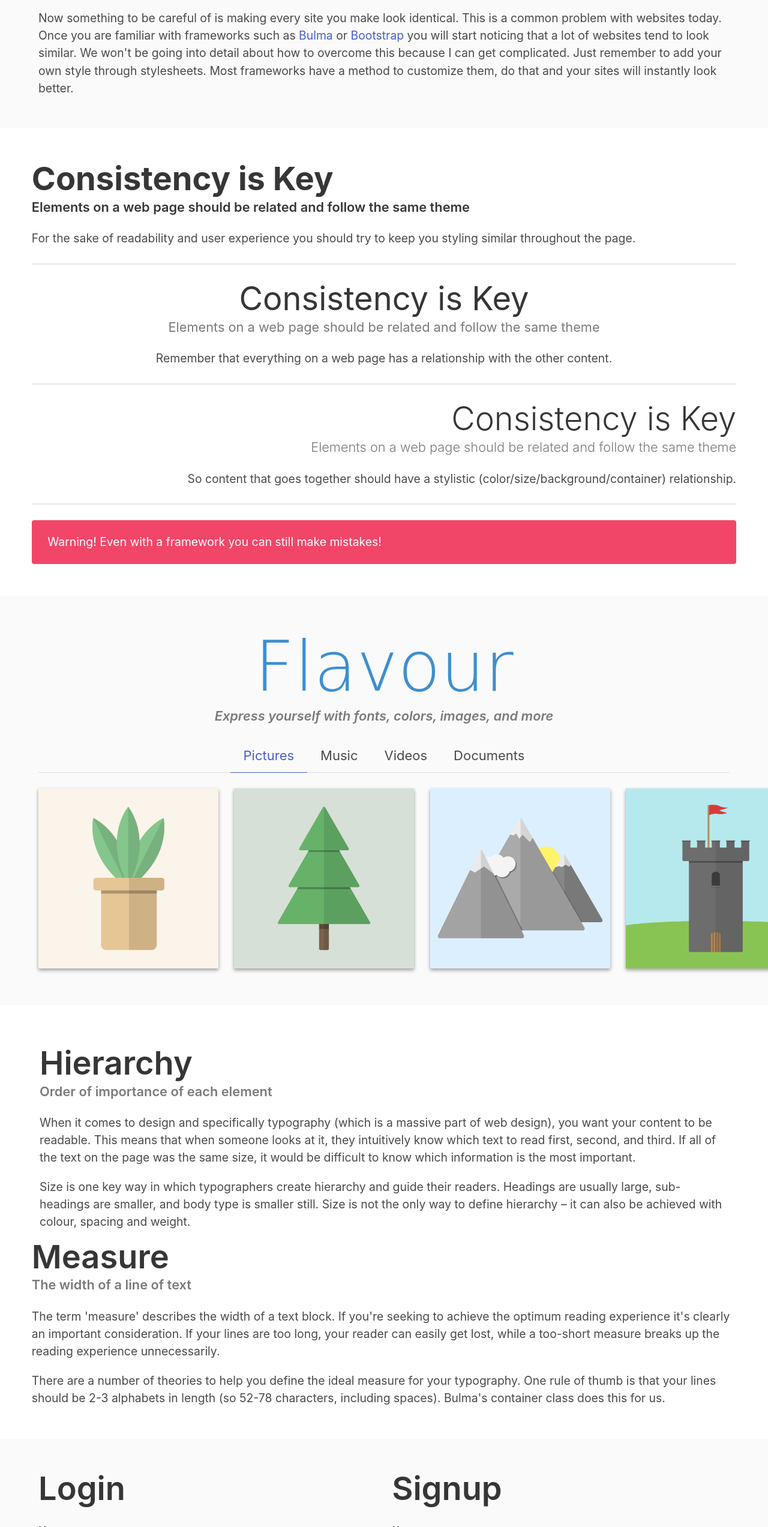
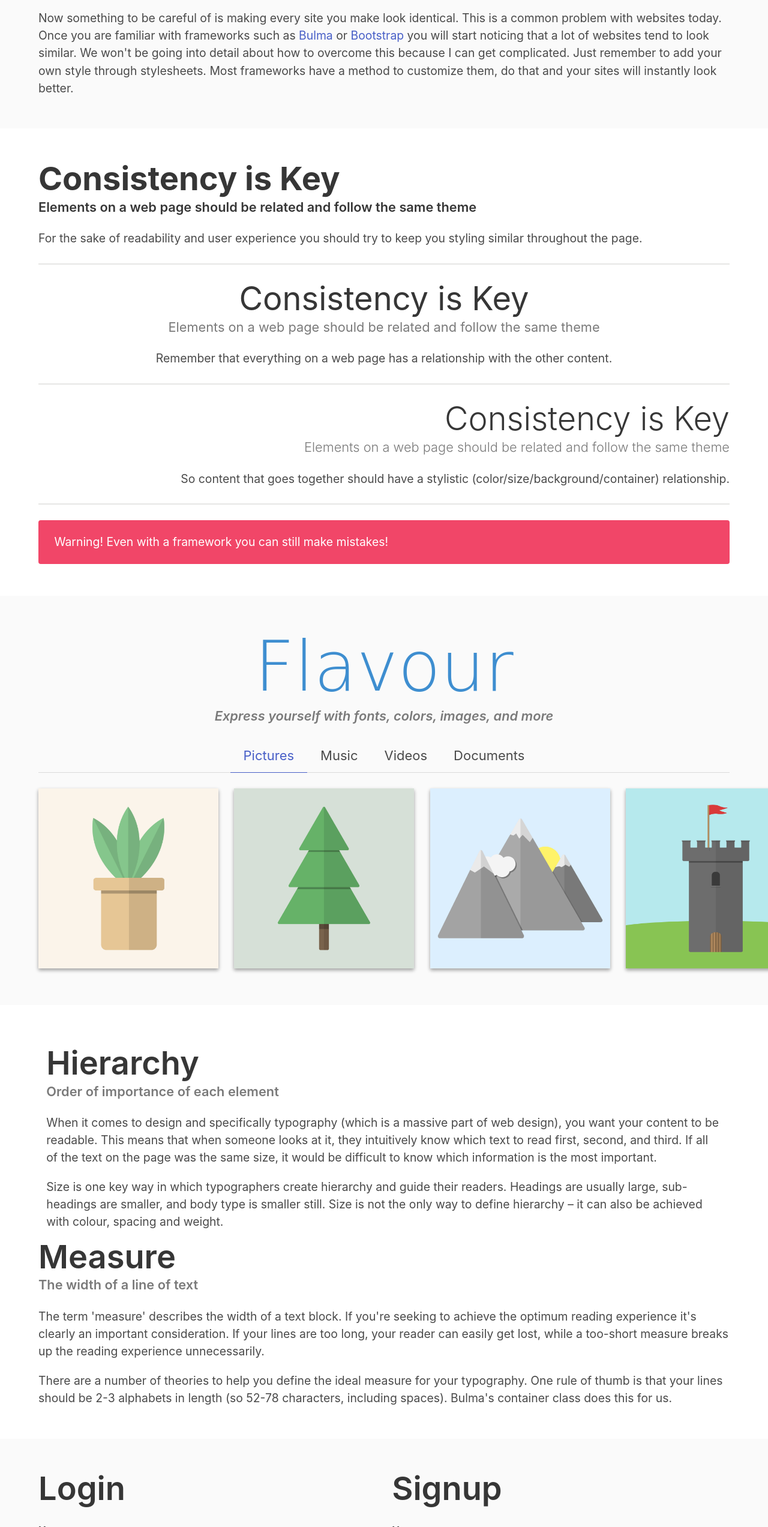
Before and after one commit to jdmar3-comp426/a02-rohansharma2023, a website: page index.html in a window 1280 px wide. Shown: the part 1301-3846 px from the top of the page at 60% size. Drawn offline with nearby package versions, Linux system fonts and the light colour scheme; a web font is replaced by a local one.

Commit message:
containers

```diff
--- a/index.html
+++ b/index.html
@@ -55,7 +55,7 @@
     </div>
 </section>
 <section class="section has-background-white">
-    <div class="">
+    <div class="container">
         <div class="content">
             <h1 class="title has-text-weight-bold">Consistency is Key</h1>
             <h5 class="subtitle">Elements on a web page should be related and follow the same theme</h5>
@@ -116,7 +116,7 @@
     </div>
 </section>
 <section class="section has-background-white">
-    <div class="">
+    <div class="container">
         <div class="content">
             <div class="">
                 <div class="column">
```
